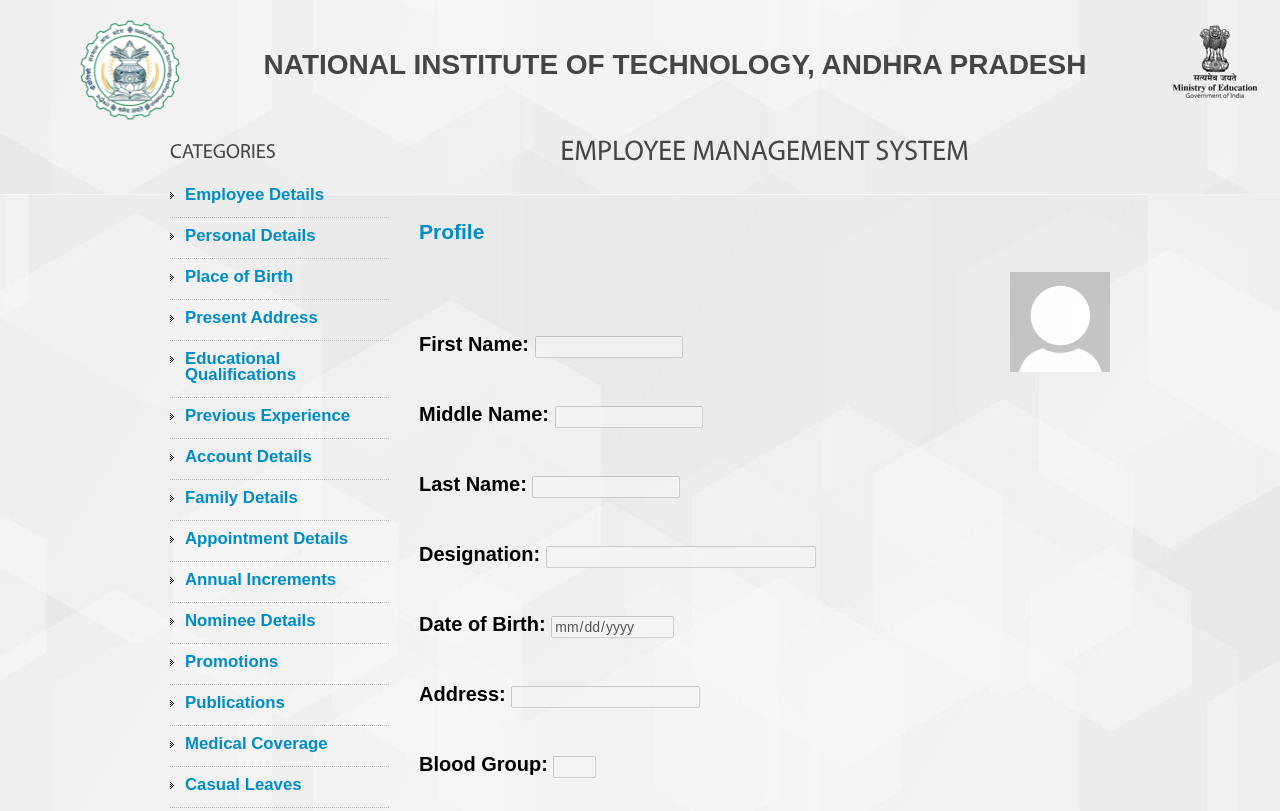
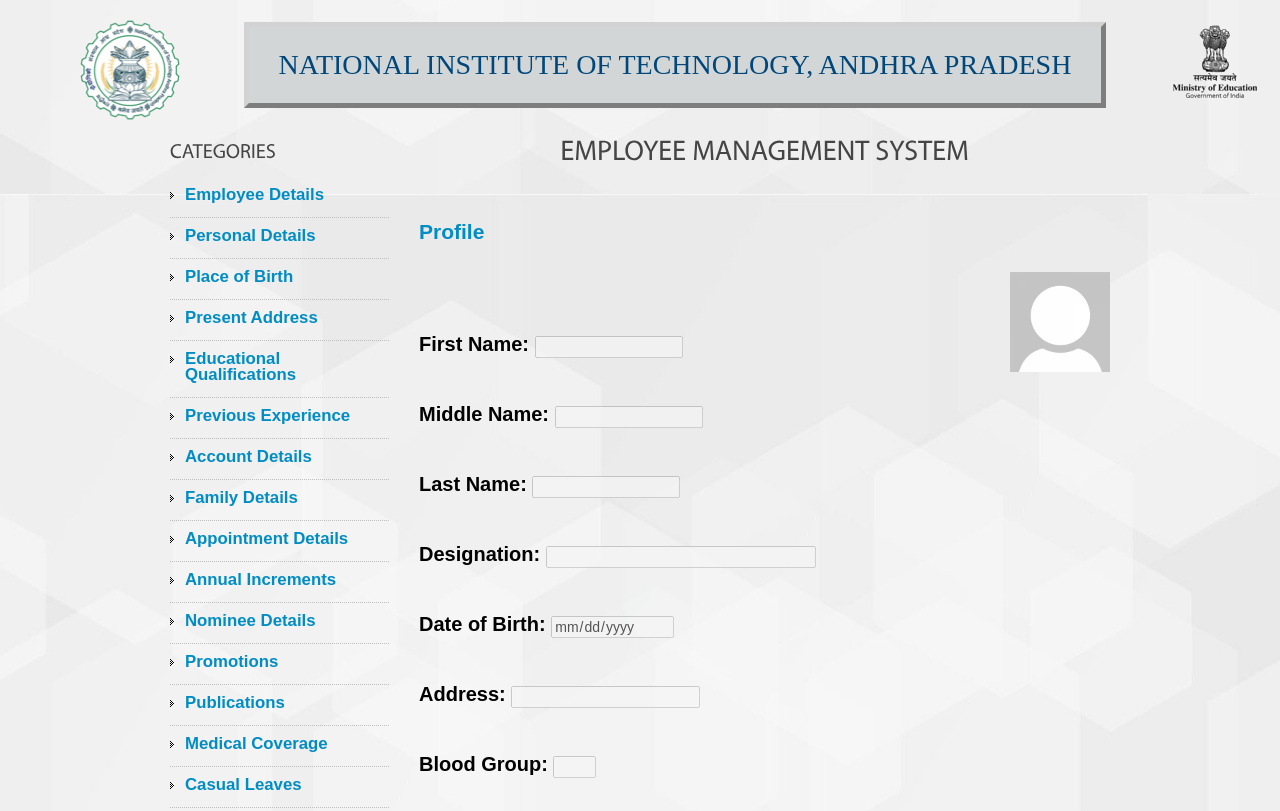
Before and after one commit to lahari-challa/dbmsProject, a plain HTML site: page index.html in a window 1280 px wide. Shown: the top 811 px of the page. Drawn offline with Linux system fonts and the light colour scheme.

Commit message:
title change

```diff
--- a/css/style.css
+++ b/css/style.css
@@ -307,10 +307,15 @@
 	outline:none;
 }
 #heading {
+	font-family:audrey;
     font-size: 39px;
     text-align: center;
-	font-weight: bold;
+	color:#00487b;
 	margin:auto;
+	padding:30px;
+	background-color:#d3d6d6;
+	border:5px outset #d2d2d2;
+
 		}
 .head{
 
```
